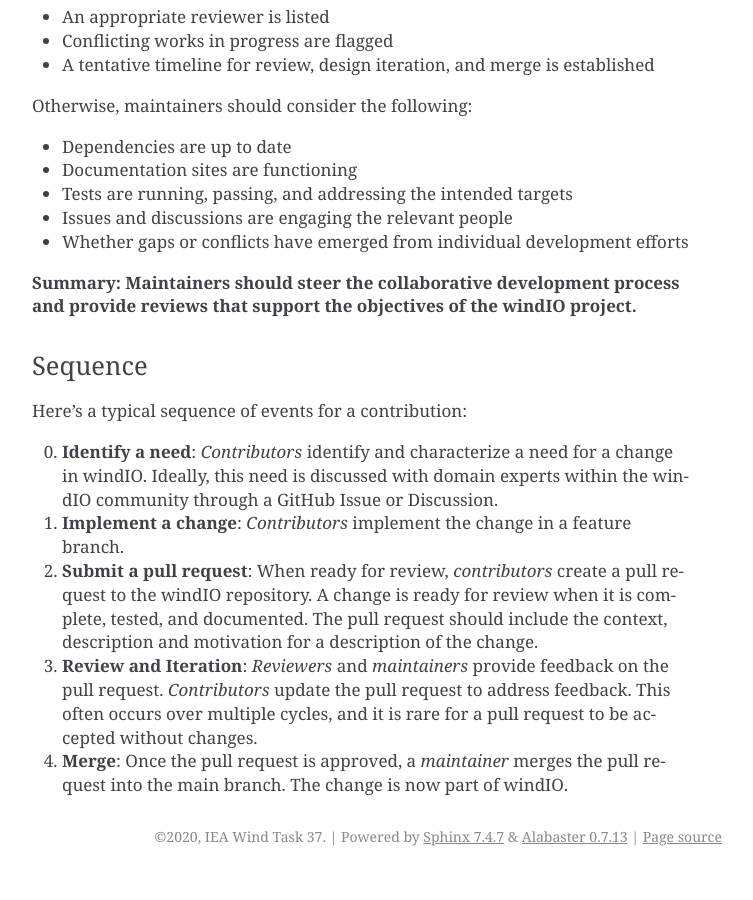
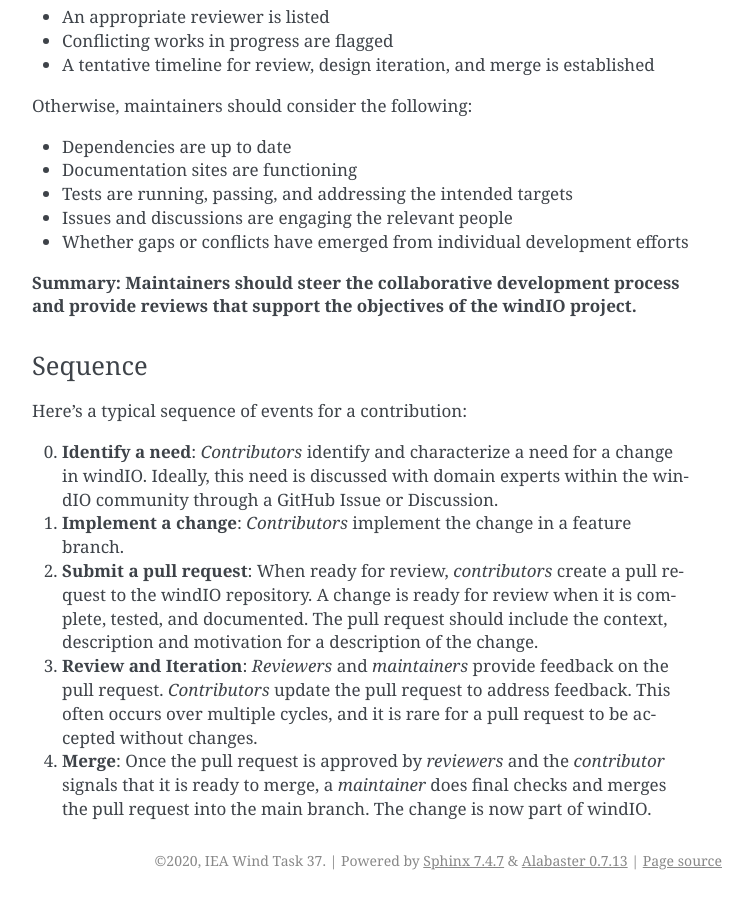
Before and after one commit to IEAWindTask37/windIO, a Sphinx documentation site: the page built from docs/source/developer_guide.rst, in a window 1280 px wide and 900 px high, scrolled down 3589 px. Shown: the whole window, without its empty margins (388-1141 px from the left). Built offline with Sphinx 7.4.7, drawn with Linux system fonts in a browser that asks for light colours; before the commit the page ends 4465 px from its top, so only the background shows below that.

Commit message:
Clarify merge-step coordination

```diff
--- a/docs/source/developer_guide.rst
+++ b/docs/source/developer_guide.rst
@@ -195,5 +195,6 @@ Here's a typical sequence of events for a contribution:
 3. **Review and Iteration**: *Reviewers* and *maintainers* provide feedback on the pull request.
    *Contributors* update the pull request to address feedback. This often occurs over multiple
    cycles, and it is rare for a pull request to be accepted without changes.
-4. **Merge**: Once the pull request is approved, a *maintainer* merges the pull request into
+4. **Merge**: Once the pull request is approved by *reviewers* and the *contributor* signals
+   that it is ready to merge, a *maintainer* does final checks and merges the pull request into
    the main branch. The change is now part of windIO.
```
